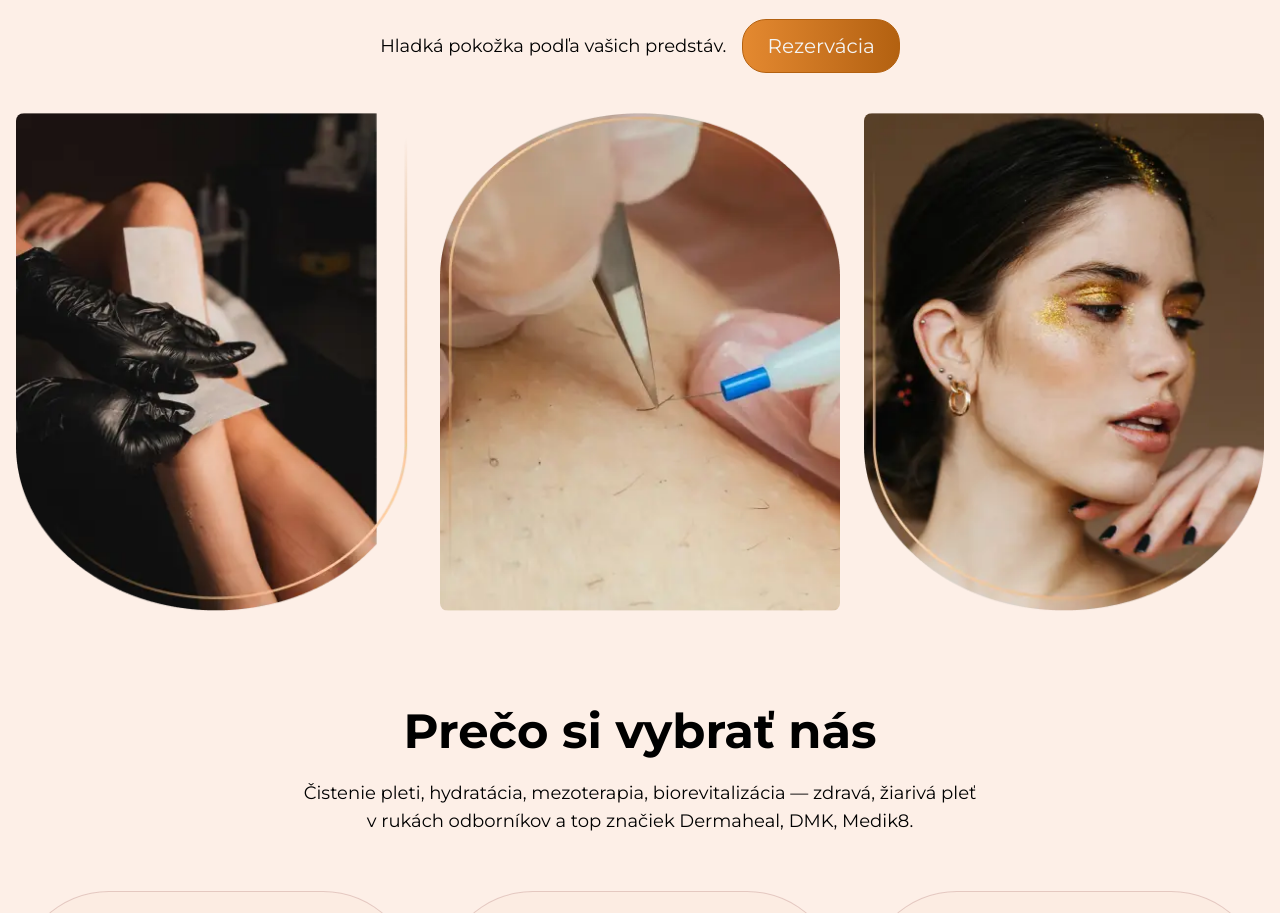
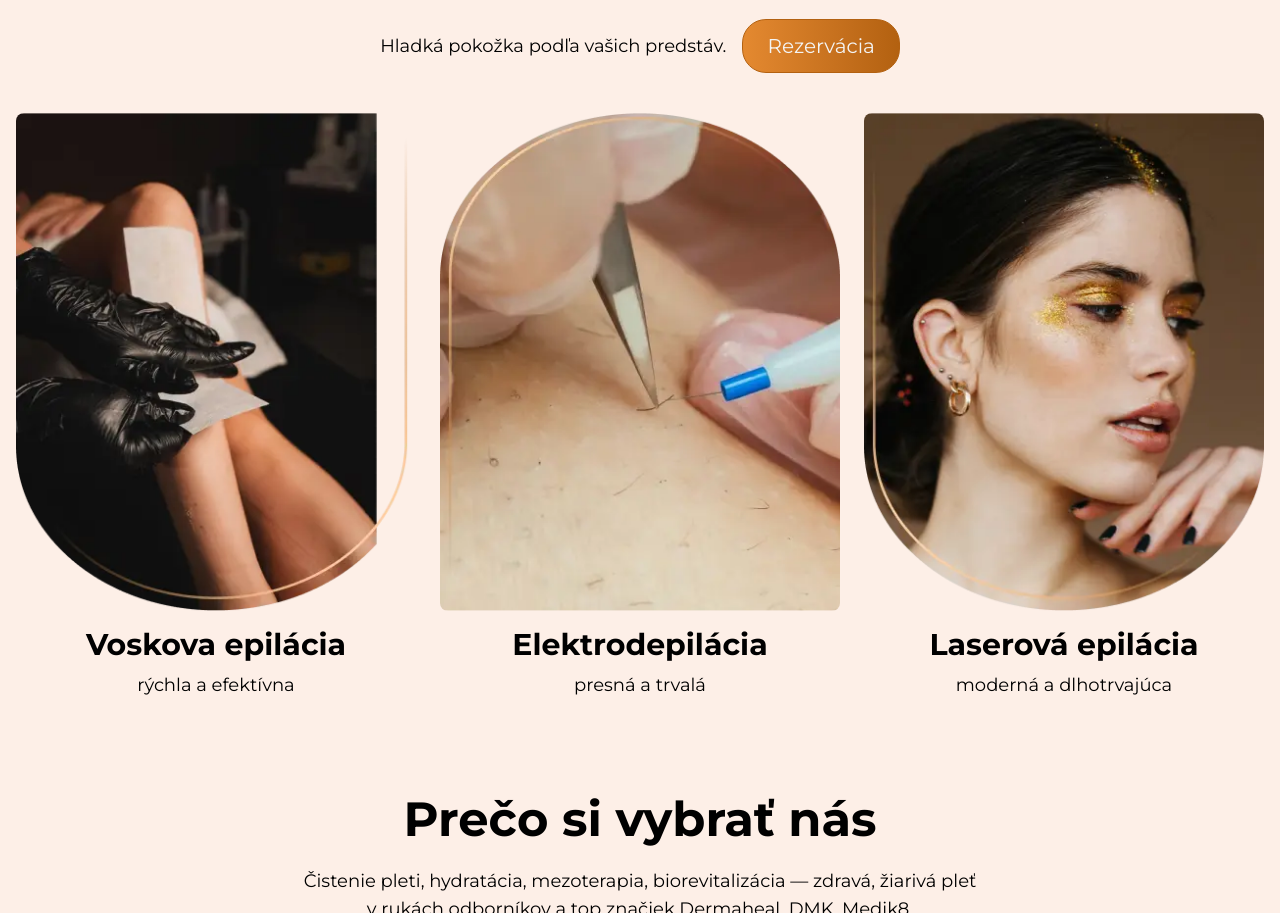
Before and after one commit to vlador4ik/soul-beauty, a website built with Vite: page index.html in a window 1280 px wide. Shown: the part 7820-8733 px from the top of the page. Built offline with nearby package versions, Linux system fonts and the light colour scheme.

Commit message:
feat:changed the block about epilation

```diff
--- a/index.html
+++ b/index.html
@@ -259,20 +259,33 @@
       <!--------------------Epilácia------------------->
       <section class="mt-6 lg:mt-24">
         <div class="flex flex-col items-center">
-         <div class="text-center" >
-           <h2 class="text-4xl lg:text-5xl font-bold mb-6">Epilácia</h2>
-           <div class="flex flex-col md:flex-row justify-center items-center gap-4 mb-10 ">
-           <p class="text-lg text-center lg:text-left max-w-2xl ">Hladká pokožka podľa vašich predstáv.</p>
-           <a class="btn" href="#">Rezervácia</a>
+          <div class="text-center">
+            <h2 class="text-4xl lg:text-5xl font-bold mb-6">Epilácia</h2>
+            <div class="flex flex-col md:flex-row justify-center items-center gap-4 mb-10">
+              <p class="text-lg text-center lg:text-left max-w-2xl">Hladká pokožka podľa vašich predstáv.</p>
+              <a class="btn" href="#">Rezervácia</a>
+            </div>
+            <div class="grid grid-cols-1 sm:grid-cols-3 gap-6 mx-auto text-center">
+              <div>
+                <img loading="lazy" src="src/images/epilation-1.webp" alt="Obrazok 1" class="rounded-lg w-full h-auto mb-4" />
+                <h3 class="text-xl lg:text-3xl  font-bold mb-2">Voskova epilácia</h3>
+                <p class="text-sm lg:text-lg">rýchla a efektívna</p>
+              </div>
+              <div>
+                <img loading="lazy" src="src/images/epilation-2.webp" alt="Obrazok 2" class="rounded-lg w-full h-auto mb-4" />
+                <h3 class="text-xl lg:text-3xl font-bold mb-2">Elektrodepilácia</h3>
+                <p class="text-sm lg:text-lg">presná a trvalá</p>
+              </div>
+              <div>
+                <img loading="lazy" src="src/images/epilation-3.webp" alt="Obrazok 3" class="rounded-lg w-full h-auto mb-4" />
+                <h3 class="text-xl lg:text-3xl font-bold mb-2">Laserová epilácia</h3>
+                <p class="text-sm lg:text-lg">moderná a dlhotrvajúca</p>
+              </div>
+            </div>
           </div>
+        </div>
+      </section>
 
-          <div class="grid grid-cols-1 sm:grid-cols-3 gap-6 mx-auto">
-           <img loading=«lazy» src="src/images/epilation-1.webp" alt="Obrazok 1" class="rounded-lg w-full h-auto" />
-           <img loading=«lazy» src="src/images/epilation-2.webp" alt="Obrazok 2" class="rounded-lg w-full h-auto" />
-           <img loading=«lazy» src="src/images/epilation-3.webp" alt="Obrazok 3" class="rounded-lg w-full h-auto" />
-          </div>
-       </div>
-      </section>
       <!-------------- Prečo si vybrať nás --------------->
       <section class="mt-6 lg:mt-24 md:pb-8 lg:pb-16">
         <div class="text-center">
```
